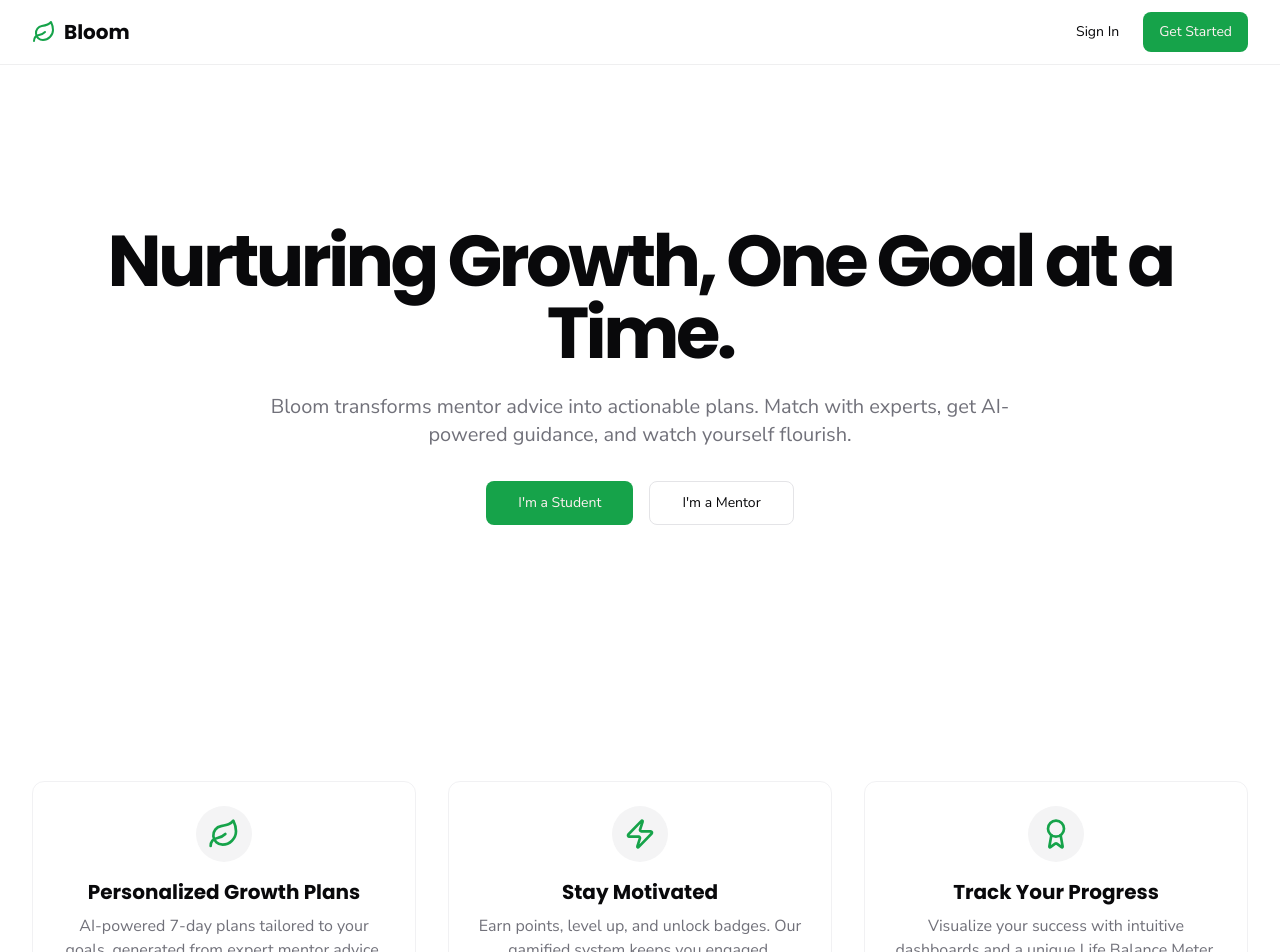
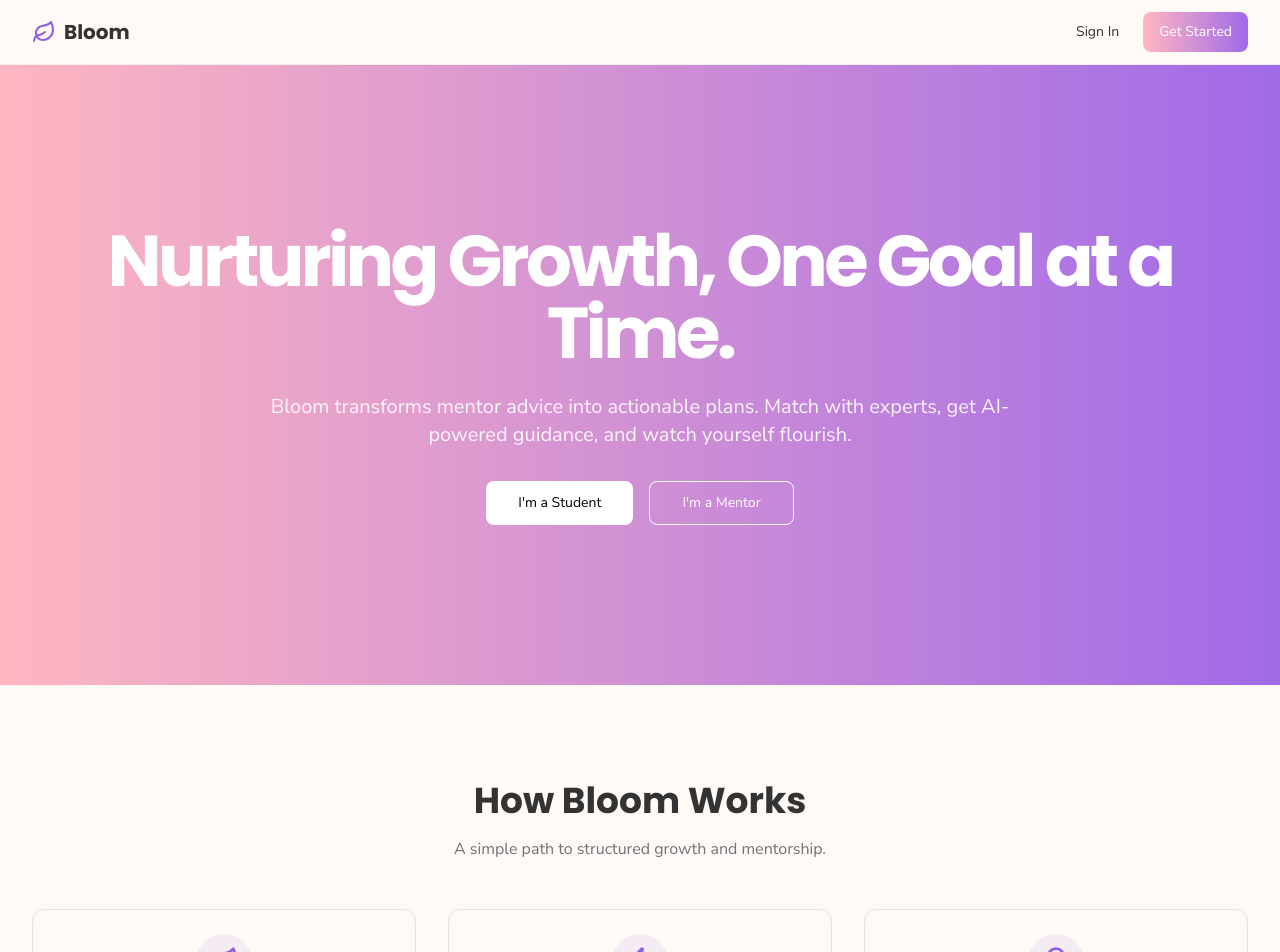
Before and after one commit to Hareeka/bloom, a Next.js app: page / in a window 1280 px wide. Shown: the top 952 px of the page. Built offline with nearby package versions, Linux system fonts and the light colour scheme.

Commit message:
THEME COLORS Element	Color	Use 🌸 Primary Gradient	#FFB6C1 → #A16AE8	Bu

```diff
--- a/src/app/globals.css
+++ b/src/app/globals.css
@@ -8,25 +8,25 @@ body {
 
 @layer base {
   :root {
-    --background: 0 0% 100%;
-    --foreground: 240 10% 3.9%;
-    --card: 0 0% 100%;
-    --card-foreground: 240 10% 3.9%;
-    --popover: 0 0% 100%;
-    --popover-foreground: 240 10% 3.9%;
-    --primary: 142.1 76.2% 36.3%;
-    --primary-foreground: 355.7 100% 97.3%;
-    --secondary: 240 4.8% 95.9%;
-    --secondary-foreground: 240 5.9% 10%;
+    --background: 30 100% 98%; /* #FFF8F2 */
+    --foreground: 0 0% 20%; /* #333333 */
+    --card: 30 100% 98%; /* #FFF8F2 */
+    --card-foreground: 0 0% 20%; /* #333333 */
+    --popover: 30 100% 98%; /* #FFF8F2 */
+    --popover-foreground: 0 0% 20%; /* #333333 */
+    --primary: 263 70% 63%; /* #A16AE8 */
+    --primary-foreground: 0 0% 100%;
+    --secondary: 120 57% 78%; /* #A6E4A6 */
+    --secondary-foreground: 120 25% 15%;
     --muted: 240 4.8% 95.9%;
     --muted-foreground: 240 3.8% 46.1%;
-    --accent: 240 4.8% 95.9%;
-    --accent-foreground: 240 5.9% 10%;
+    --accent: 42 100% 71%; /* #FFD36E */
+    --accent-foreground: 42 90% 25%;
     --destructive: 0 84.2% 60.2%;
     --destructive-foreground: 0 0% 98%;
     --border: 240 5.9% 90%;
     --input: 240 5.9% 90%;
-    --ring: 142.1 76.2% 36.3%;
+    --ring: 263 70% 63%; /* #A16AE8 */
     --chart-1: 142.1 76.2% 36.3%;
     --chart-2: 173 58% 39%;
     --chart-3: 197 37% 44%;
@@ -42,19 +42,19 @@ body {
     --card-foreground: 0 0% 98%;
     --popover: 240 6% 10%;
     --popover-foreground: 0 0% 98%;
-    --primary: 142.1 70.6% 45.3%;
-    --primary-foreground: 144.9 80.4% 10%;
-    --secondary: 240 4% 18%;
-    --secondary-foreground: 0 0% 98%;
+    --primary: 263 70% 63%;
+    --primary-foreground: 0 0% 100%;
+    --secondary: 120 57% 78%;
+    --secondary-foreground: 120 25% 15%;
     --muted: 240 4% 20%;
     --muted-foreground: 240 4% 65%;
-    --accent: 240 4% 18%;
-    --accent-foreground: 0 0% 98%;
+    --accent: 42 100% 71%;
+    --accent-foreground: 42 90% 25%;
     --destructive: 0 62.8% 30.6%;
     --destructive-foreground: 0 0% 98%;
     --border: 240 4% 18%;
     --input: 240 4% 18%;
-    --ring: 142.1 70.6% 45.3%;
+    --ring: 263 70% 63%;
     --chart-1: 142.1 70.6% 45.3%;
     --chart-2: 173 58% 39%;
     --chart-3: 197 37% 44%;
--- a/src/app/page.tsx
+++ b/src/app/page.tsx
@@ -29,10 +29,10 @@ export default function LandingPage() {
           <Logo />
           <div className="flex flex-1 items-center justify-end space-x-4">
             <nav className="flex items-center space-x-2">
-               <Button variant="ghost" asChild>
+              <Button variant="ghost" asChild>
                 <Link href="/onboarding">Sign In</Link>
               </Button>
-              <Button asChild>
+              <Button asChild className="bg-gradient-to-r from-[#FFB6C1] to-[#A16AE8] text-white">
                 <Link href="/onboarding">Get Started</Link>
               </Button>
             </nav>
@@ -41,31 +41,35 @@ export default function LandingPage() {
       </header>
 
       <main className="flex-1">
-        <section className="py-24 md:py-32 lg:py-40 text-center">
+        <section className="py-24 md:py-32 lg:py-40 text-center relative text-white bg-gradient-to-r from-[#FFB6C1] to-[#A16AE8]">
           <div className="container">
             <h1 className="text-4xl md:text-6xl lg:text-7xl font-bold font-headline tracking-tighter">
               Nurturing Growth, One Goal at a Time.
             </h1>
-            <p className="max-w-3xl mx-auto mt-6 text-lg md:text-xl text-muted-foreground">
+            <p className="max-w-3xl mx-auto mt-6 text-lg md:text-xl text-white/90">
               Bloom transforms mentor advice into actionable plans. Match with experts, get AI-powered guidance, and watch yourself flourish.
             </p>
             <div className="mt-8 flex flex-col sm:flex-row justify-center gap-4">
-              <Button size="lg" asChild>
+              <Button size="lg" asChild className="bg-white text-black hover:bg-white/90">
                 <Link href="/onboarding">I'm a Student</Link>
               </Button>
-              <Button size="lg" variant="outline" asChild>
+              <Button size="lg" variant="outline" asChild className="bg-transparent border-white text-white hover:bg-white hover:text-primary">
                 <Link href="/mentor-onboarding">I'm a Mentor</Link>
               </Button>
             </div>
           </div>
         </section>
 
-        <section className="py-16 md:py-24 bg-card/50">
+        <section className="py-16 md:py-24 bg-background">
           <div className="container">
+             <div className="text-center mb-12">
+                <h2 className="text-3xl md:text-4xl font-bold font-headline">How Bloom Works</h2>
+                <p className="max-w-2xl mx-auto mt-4 text-muted-foreground">A simple path to structured growth and mentorship.</p>
+            </div>
             <div className="grid grid-cols-1 md:grid-cols-3 gap-8">
               {features.map((feature) => (
-                <div key={feature.title} className="flex flex-col items-center text-center p-6 border border-border/50 rounded-lg">
-                  <div className="bg-secondary p-3 rounded-full mb-4">
+                <div key={feature.title} className="flex flex-col items-center text-center p-6 bg-card border rounded-lg shadow-sm">
+                  <div className="bg-primary/10 p-3 rounded-full mb-4">
                     {feature.icon}
                   </div>
                   <h3 className="font-headline text-xl font-bold mb-2">{feature.title}</h3>
@@ -77,7 +81,7 @@ export default function LandingPage() {
         </section>
       </main>
 
-      <footer className="border-t border-border/60">
+      <footer className="border-t">
         <div className="container py-8 flex items-center justify-between">
           <Logo />
           <p className="text-sm text-muted-foreground">&copy; {new Date().getFullYear()} Bloom. All rights reserved.</p>
```
